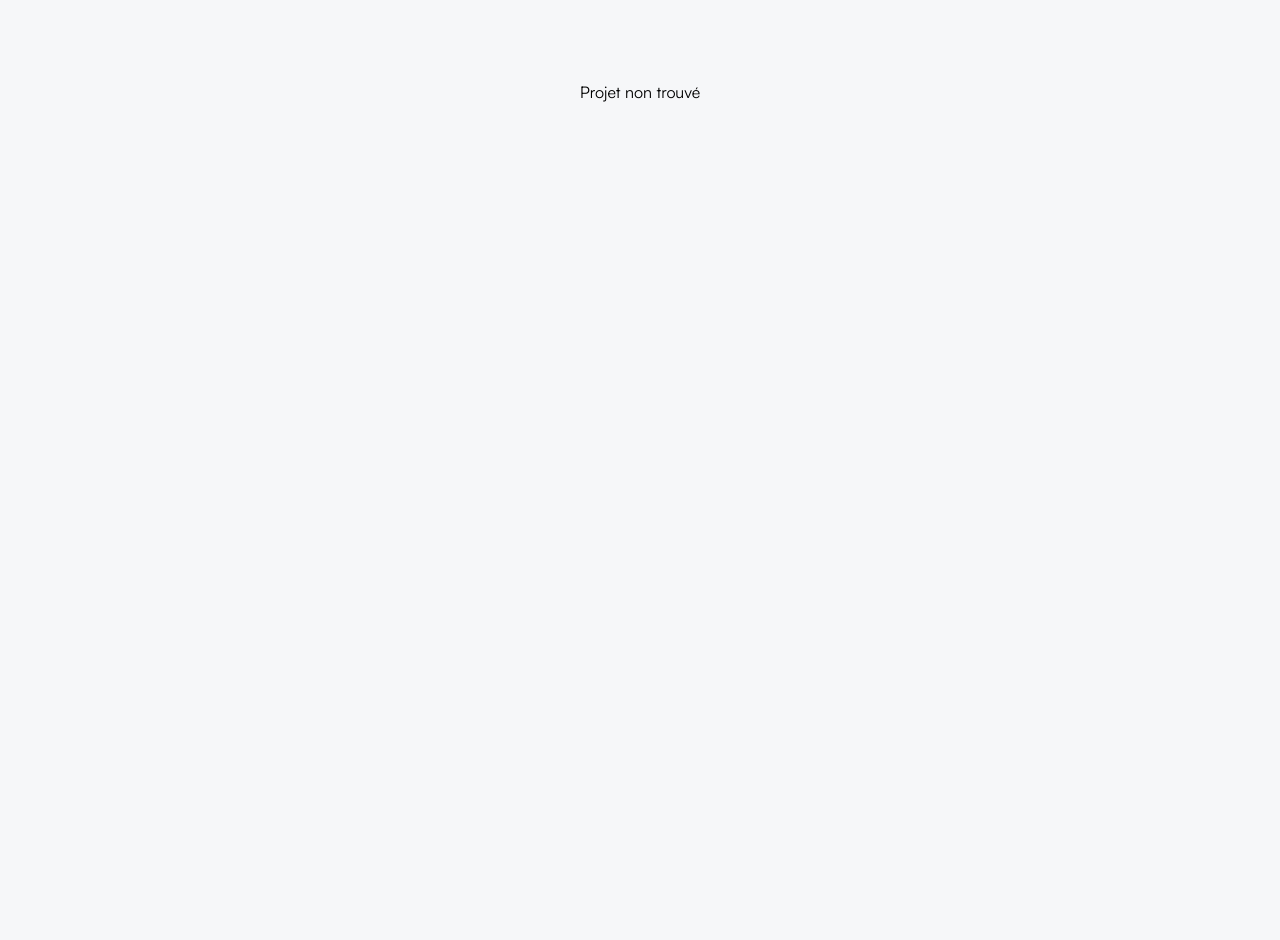
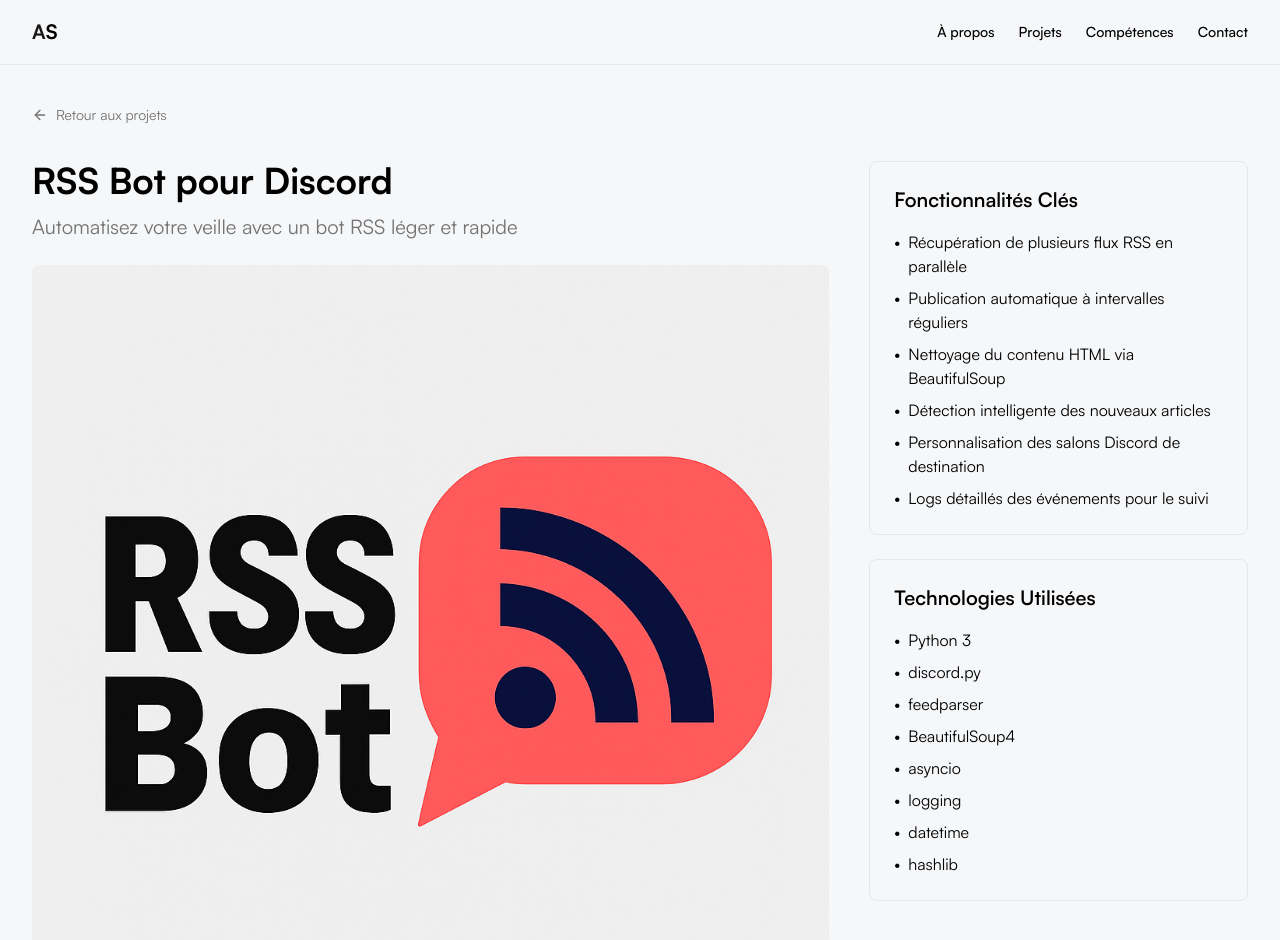
Before and after one commit to itsaam/portfoliotest, a Next.js app: page /projets/rss_bot in a window 1280 px wide. Shown: the top 940 px of the page. Before the commit the page ends 800 px from the top, so only its background shows below. Built offline with nearby package versions, Linux system fonts and the light colour scheme.

Commit message:
Ajout de la page projet pour RSS Bot (catégorie Bot) avec affichage des fonctionnalités et technologies

```diff
--- a/app/page.tsx
+++ b/app/page.tsx
@@ -451,6 +451,7 @@ export default function Portfolio() {
               <TabsTrigger value="all">Tous</TabsTrigger>
               <TabsTrigger value="application">Applications</TabsTrigger>
               <TabsTrigger value="web">Sites Web</TabsTrigger>
+              <TabsTrigger value="bot">Bots</TabsTrigger>
             </TabsList>
             <TabsContent value="all" className="space-y-6 md:space-y-8">
               <motion.div
@@ -477,6 +478,23 @@ export default function Portfolio() {
               >
                 {projects
                   .filter((p) => p.category === "Application")
+                  .map((project, index) => (
+                    <motion.div key={index} variants={scaleUp}>
+                      <ProjectCard project={project} />
+                    </motion.div>
+                  ))}
+              </motion.div>
+            </TabsContent>
+            <TabsContent value="bot" className="space-y-6 md:space-y-8">
+              <motion.div
+                variants={staggerContainer}
+                initial="hidden"
+                whileInView="visible"
+                viewport={{ once: true, amount: 0.1 }}
+                className="grid grid-cols-1 sm:grid-cols-2 lg:grid-cols-3 gap-4 md:gap-6"
+              >
+                {projects
+                  .filter((p) => p.category === "Bot")
                   .map((project, index) => (
                     <motion.div key={index} variants={scaleUp}>
                       <ProjectCard project={project} />
@@ -755,6 +773,34 @@ const projects: Project[] = [
     },
   },
   {
+    title: "RSS Bot pour Discord",
+    description:
+      "Un bot Python pour publier automatiquement les flux RSS dans des salons Discord. Idéal pour la veille technologique.",
+    image: "/icons/rss_bot.png",
+    category: "Bot",
+    slug: "rss_bot",
+    details: {
+      subtitle: "Automatisez votre veille avec un bot RSS léger et rapide",
+      features: [
+        "Récupération de plusieurs flux RSS en parallèle",
+        "Publication automatique à intervalles réguliers",
+        "Nettoyage du contenu HTML via BeautifulSoup",
+        "Détection intelligente des nouveaux articles",
+        "Personnalisation des salons Discord de destination",
+        "Logs détaillés des événements pour le suivi",
+      ],
+      technologies: [
+        "Python 3",
+        "discord.py",
+        "feedparser",
+        "BeautifulSoup4",
+        "asyncio, logging, datetime, hashlib",
+      ],
+      description:
+        "RSS Bot est un projet Python permettant de surveiller automatiquement plusieurs flux RSS et de publier les nouveaux articles dans des salons Discord configurés. Léger, rapide et personnalisable, il est parfait pour automatiser la veille technologique sur un serveur Discord, notamment grâce à son système de logs et sa détection intelligente d’articles déjà publiés.",
+    },
+  },
+  {
     title: "HSPJAVAFX",
     description:
       "Version JavaFX de la Plateforme de Services de Santé, offrant une expérience utilisateur native et performante.",
--- /dev/null
+++ b/app/projets/rss_bot/page.tsx
@@ -0,0 +1,177 @@
+import { Button } from "@/components/ui/button";
+import { ArrowLeft, ExternalLink } from "lucide-react";
+import Image from "next/image";
+import Link from "next/link";
+
+// Données du projet
+const project = {
+  title: "RSS Bot pour Discord",
+  description:
+    "Un bot Python pour publier automatiquement les flux RSS dans des salons Discord. Idéal pour la veille technologique.",
+  image: "/icons/rss_bot.png",
+  category: "Bot",
+  slug: "rss-bot-discord",
+  details: {
+    subtitle: "Automatisez votre veille avec un bot RSS léger et rapide",
+    features: [
+      "Récupération de plusieurs flux RSS en parallèle",
+      "Publication automatique à intervalles réguliers",
+      "Nettoyage du contenu HTML via BeautifulSoup",
+      "Détection intelligente des nouveaux articles",
+      "Personnalisation des salons Discord de destination",
+      "Logs détaillés des événements pour le suivi",
+    ],
+    technologies: [
+      "Python 3",
+      "discord.py",
+      "feedparser",
+      "BeautifulSoup4",
+      "asyncio",
+      "logging",
+      "datetime",
+      "hashlib",
+    ],
+    description:
+      "RSS Bot est un projet Python permettant de surveiller automatiquement plusieurs flux RSS et de publier les nouveaux articles dans des salons Discord configurés. Léger, rapide et personnalisable, il est parfait pour automatiser la veille technologique sur un serveur Discord, notamment grâce à son système de logs et sa détection intelligente d’articles déjà publiés.",
+  },
+};
+
+export default function ProjectPage() {
+  return (
+    <div className="min-h-screen bg-background">
+      <header className="sticky top-0 z-40 w-full border-b bg-background/95 backdrop-blur supports-[backdrop-filter]:bg-background/60">
+        <div className="container flex h-16 items-center justify-between">
+          <div className="font-bold text-xl">
+            <span className="text-primary">A</span>S
+          </div>
+          <nav className="hidden md:flex gap-6">
+            <Link
+              href="/#about"
+              className="text-sm font-medium hover:text-primary"
+            >
+              À propos
+            </Link>
+            <Link
+              href="/#projects"
+              className="text-sm font-medium hover:text-primary"
+            >
+              Projets
+            </Link>
+            <Link
+              href="/#skills"
+              className="text-sm font-medium hover:text-primary"
+            >
+              Compétences
+            </Link>
+            <Link
+              href="/#contact"
+              className="text-sm font-medium hover:text-primary"
+            >
+              Contact
+            </Link>
+          </nav>
+        </div>
+      </header>
+
+      <main className="container py-6 md:py-10">
+        <div className="mb-6 md:mb-8">
+          <Link
+            href="/#projects"
+            className="inline-flex items-center text-sm text-muted-foreground hover:text-primary transition-colors group"
+            scroll={false}
+          >
+            <ArrowLeft className="mr-2 h-4 w-4 group-hover:-translate-x-1 transition-transform" />
+            Retour aux projets
+          </Link>
+        </div>
+
+        <div className="grid grid-cols-1 md:grid-cols-3 gap-6 md:gap-10">
+          <div className="md:col-span-2">
+            <h1 className="text-2xl sm:text-3xl md:text-4xl font-bold mb-2 md:mb-3">
+              {project.title}
+            </h1>
+            <p className="text-lg md:text-xl text-muted-foreground mb-4 md:mb-6">
+              {project.details.subtitle}
+            </p>
+
+            <div className="rounded-lg overflow-hidden mb-6 md:mb-8">
+              <Image
+                src={project.image || "/placeholder.svg"}
+                width={1200}
+                height={800}
+                alt={project.title}
+                className="w-full h-auto"
+              />
+            </div>
+
+            <div className="prose max-w-none">
+              <p className="text-base md:text-lg mb-6 md:mb-8">
+                {project.details.description}
+              </p>
+            </div>
+
+            <div className="mt-6 md:mt-8">
+              <a
+                href="https://github.com/itsaam/rss_bot"
+                target="_blank"
+                rel="noopener noreferrer"
+                className="inline-flex"
+              >
+                <Button className="flex items-center">
+                  Explorez le projet <ExternalLink className="ml-2 h-4 w-4" />
+                </Button>
+              </a>
+            </div>
+          </div>
+
+          <div className="space-y-4 md:space-y-6">
+            <div className="rounded-lg border p-4 md:p-6">
+              <h3 className="text-lg md:text-xl font-semibold mb-3 md:mb-4">
+                Fonctionnalités Clés
+              </h3>
+              <ul className="space-y-2">
+                {project.details.features.map((feature, index) => (
+                  <li
+                    key={index}
+                    className="flex items-start text-sm md:text-base"
+                  >
+                    <span className="mr-2">•</span>
+                    <span>{feature}</span>
+                  </li>
+                ))}
+              </ul>
+            </div>
+
+            <div className="rounded-lg border p-4 md:p-6">
+              <h3 className="text-lg md:text-xl font-semibold mb-3 md:mb-4">
+                Technologies Utilisées
+              </h3>
+              <ul className="space-y-2">
+                {project.details.technologies.map((tech, index) => (
+                  <li
+                    key={index}
+                    className="flex items-start text-sm md:text-base"
+                  >
+                    <span className="mr-2">•</span>
+                    <span>{tech}</span>
+                  </li>
+                ))}
+              </ul>
+            </div>
+          </div>
+        </div>
+      </main>
+
+      <footer className="border-t py-6 md:py-10 mt-12 md:mt-20">
+        <div className="container flex flex-col md:flex-row justify-between items-center">
+          <div className="font-bold text-xl mb-4 md:mb-0">
+            <span className="text-primary">A</span>S
+          </div>
+          <div className="text-sm text-muted-foreground mt-4 md:mt-0">
+            © {new Date().getFullYear()} Abdelmalek Samy. Tous droits réservés.
+          </div>
+        </div>
+      </footer>
+    </div>
+  );
+}
```
Also changed, not shown: public/icons/rss_bot.png (added).
